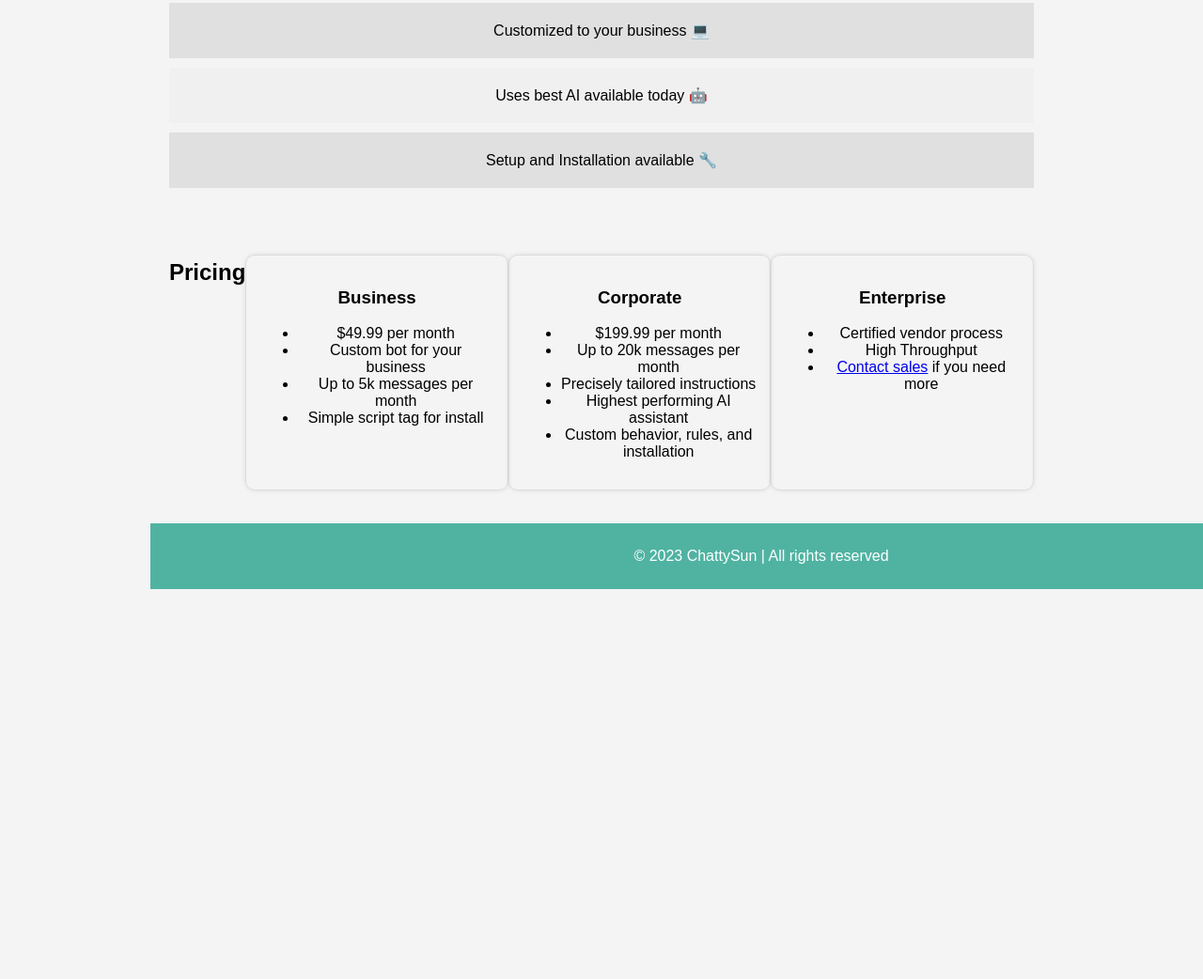
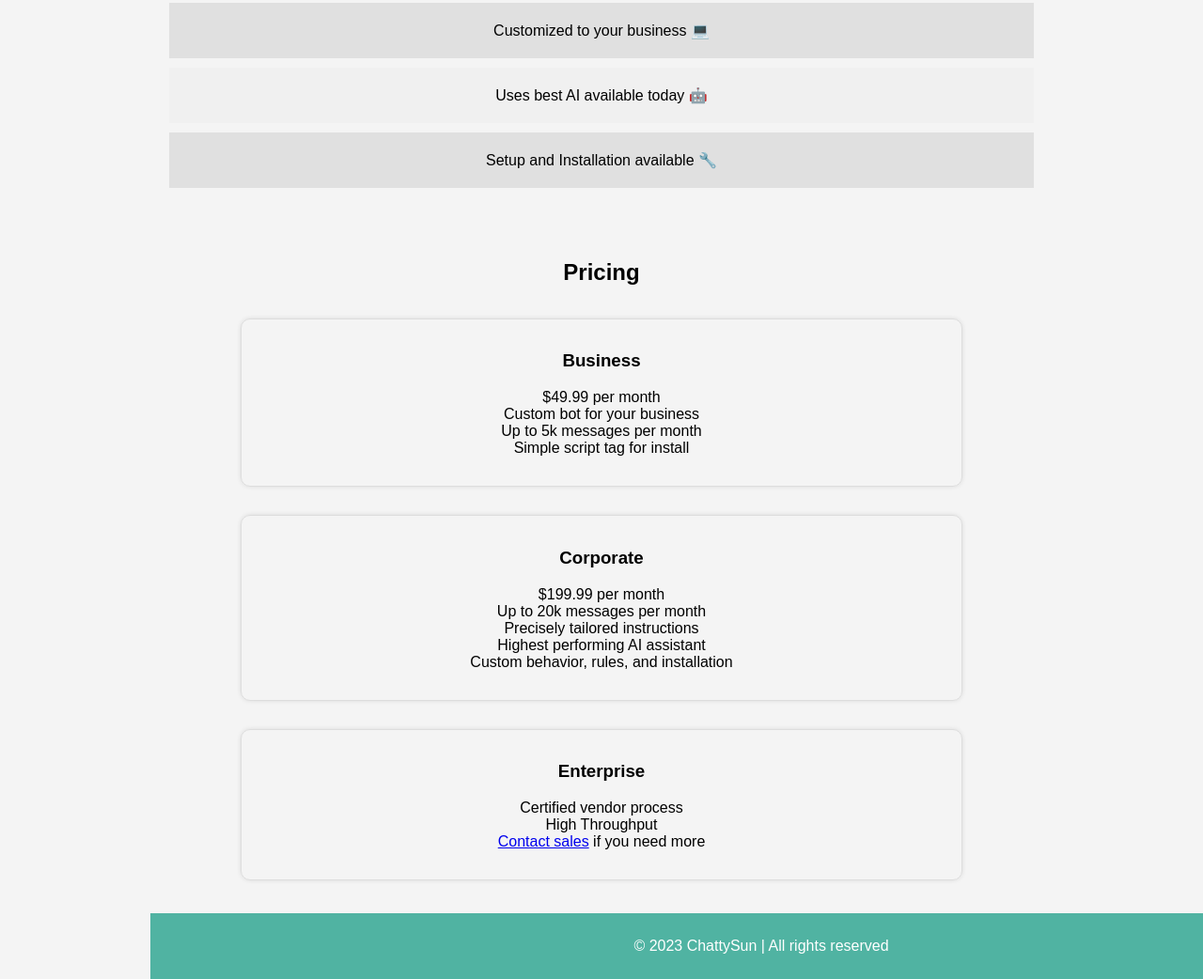
Before and after one commit to theJohnnyBrown/chattysun_website, a plain HTML site: page index.html in a window 1280 px wide. Shown: the part 479-1521 px from the top of the page at 94% size. Before the commit the page ends 1106 px from the top, so only its background shows below. Drawn offline with Linux system fonts and the light colour scheme.

Commit message:
Update style.css

```diff
--- a/style.css
+++ b/style.css
@@ -69,9 +69,28 @@
     background-color: #e0e0e0;
 }
 
+#pricing h2 {
+    text-align: center;
+}
+
 #pricing {
     display: flex;
-    justify-content: space-between;
+    flex-direction: column;
+    align-items: center;
+}
+
+#pricing .plan {
+    border: 1px solid #ddd;
+    padding: 15px;
+    margin: 15px 0;
+    width: 80%;
+    border-radius: 10px;
+    box-shadow: 0px 0px 5px rgba(0, 0, 0, 0.1);
+}
+
+#pricing .plan ul {
+    list-style-type: none;
+    padding-left: 0;
 }
 
 .plan {
```
